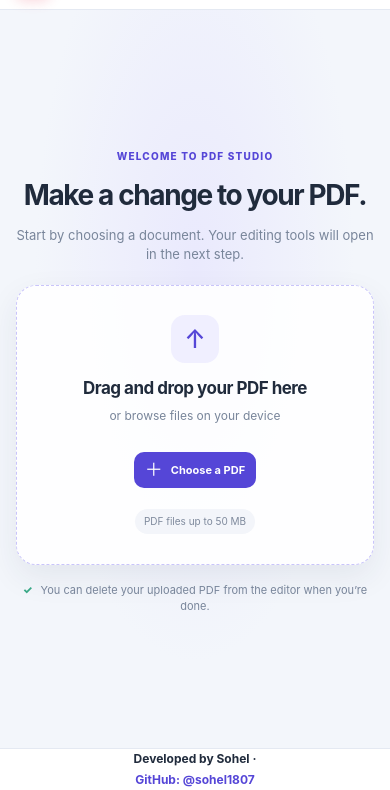
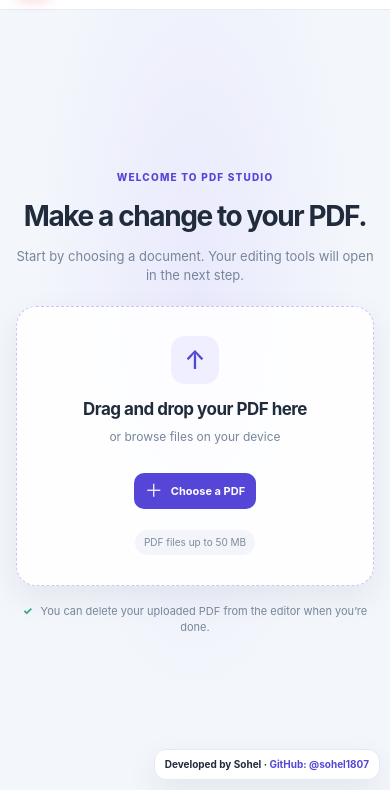
Before and after one commit to sohel1807/pdf-editor-local, a plain HTML site: page static/index.html in a window 390 px wide. Shown: the part 54-844 px from the top of the page. Drawn offline with Linux system fonts and the light colour scheme.

Commit message:
Updated project

```diff
--- a/static/style.css
+++ b/static/style.css
@@ -61,7 +61,7 @@ button:focus-visible, input:focus-visible, select:focus-visible, textarea:focus-
 .file-input { display: none; }
 
 .upload-screen {
-  min-height: calc(100vh - 72px - 42px);
+  min-height: calc(100vh - 72px);
   display: grid;
   place-items: center;
   padding: 48px 24px;
@@ -98,17 +98,17 @@ button:focus-visible, input:focus-visible, select:focus-visible, textarea:focus-
 .app-footer {
   position: fixed;
   z-index: 4;
-  right: 0;
-  bottom: 0;
-  left: 0;
-  height: 42px;
-  display: grid;
-  place-items: center;
-  border-top: 1px solid var(--line);
+  right: 16px;
+  bottom: 16px;
+  padding: 8px 12px;
+  border: 1px solid var(--line);
+  border-radius: 12px;
   background: var(--surface);
   color: var(--ink);
-  font-size: 12px;
+  box-shadow: var(--shadow);
+  font-size: 11px;
   font-weight: 700;
+  white-space: nowrap;
 }
 .app-footer a { color: var(--accent); font-weight: 700; text-decoration: none; }
 .app-footer a:hover { text-decoration: underline; }
@@ -138,8 +138,8 @@ button:disabled { opacity: .48; cursor: not-allowed; }
 .open-btn > span { font-size: 18px; font-weight: 400; line-height: 1; }
 
 .app-layout {
-  height: calc(100vh - 72px - 42px);
-  min-height: 0;
+  height: calc(100vh - 72px);
+  min-height: 560px;
   display: grid;
   grid-template-columns: 340px minmax(0, 1fr);
 }
@@ -312,11 +312,11 @@ textarea { min-height: 76px; resize: vertical; }
   .brand-copy small { display: none; }
   .head-actions { gap: 7px; }
   button, .open-btn { min-height: 36px; padding: 8px 10px; font-size: 11px; }
-  .upload-screen { min-height: calc(100vh - 64px - 42px); padding: 30px 16px; }
+  .upload-screen { min-height: calc(100vh - 64px); padding: 30px 16px; }
   .upload-subtitle { margin-bottom: 20px; }
   .drop-zone { min-height: 280px; padding: 28px 16px; }
   .drop-zone h2 { font-size: 17px; }
-  .app-layout { height: auto; min-height: calc(100vh - 64px - 42px); padding-bottom: 52px; display: flex; flex-direction: column; }
+  .app-layout { height: auto; min-height: calc(100vh - 64px); display: flex; flex-direction: column; }
   .workspace { min-height: 62vh; order: 0; }
   .sidebar { order: 1; overflow: visible; border-top: 1px solid var(--line); border-right: 0; }
   .toolbar { min-height: 52px; gap: 9px; padding: 0 11px; }
@@ -324,4 +324,5 @@ textarea { min-height: 76px; resize: vertical; }
   .page-navigation > span { min-width: 78px; font-size: 11px; }
   .file-name { font-size: 10px; }
   #canvas-wrap { min-height: 42vh; padding: 14px; }
+  .app-footer { right: 10px; bottom: 10px; padding: 7px 10px; font-size: 10px; }
 }
```
